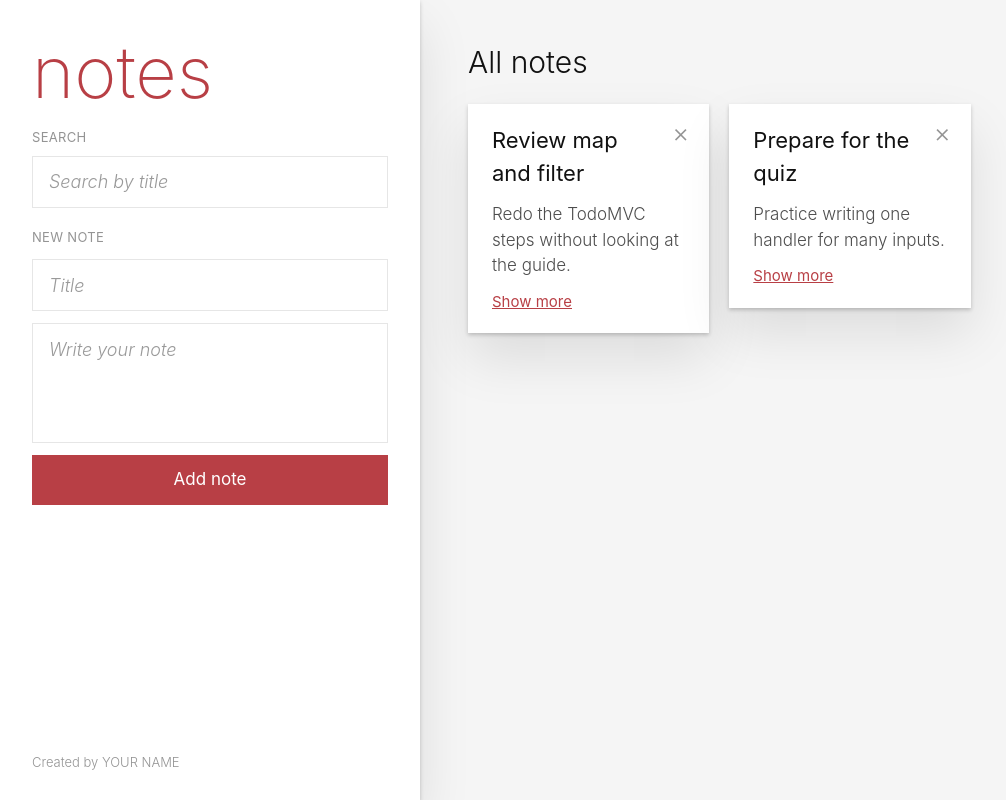
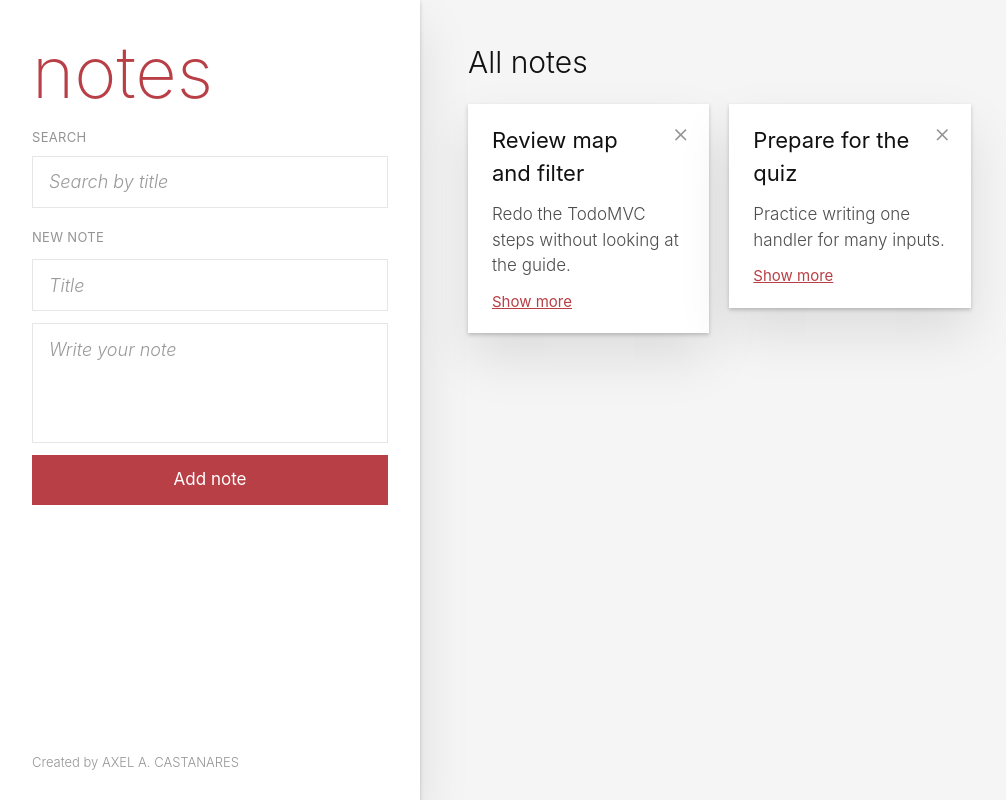
Before and after one commit to AxelCastanares/csit340g6-notes, a React (Vite) app: page / in a window 1280 px wide. Shown: the whole page, without its empty margins (0-1006 px from the left). Built offline with nearby package versions, Linux system fonts and the light colour scheme.

Commit message:
chore: replace YOUR NAME with AXEL A. CASTANARES

```diff
--- a/src/App.jsx
+++ b/src/App.jsx
@@ -5,7 +5,7 @@ function App() {
   return (
     <div className="bg-[#f5f5f5] font-light text-[#111]">
       <Notes />
-      <Info name="YOUR NAME" />
+      <Info name="AXEL A. CASTANARES" />
     </div>
   )
 }
```
